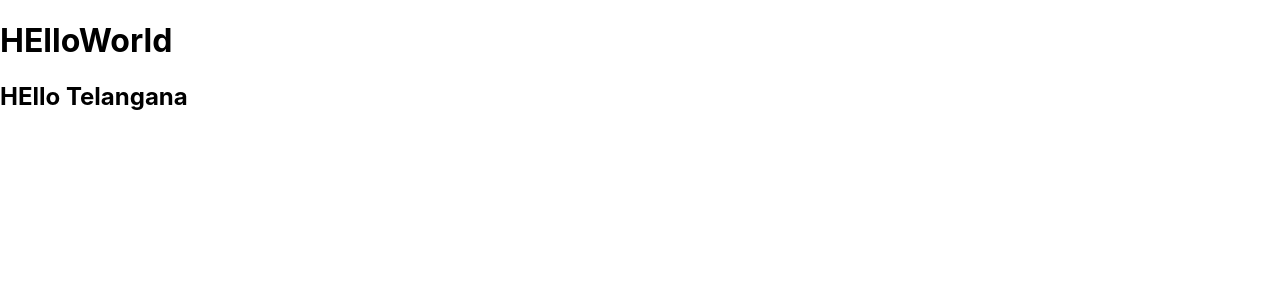
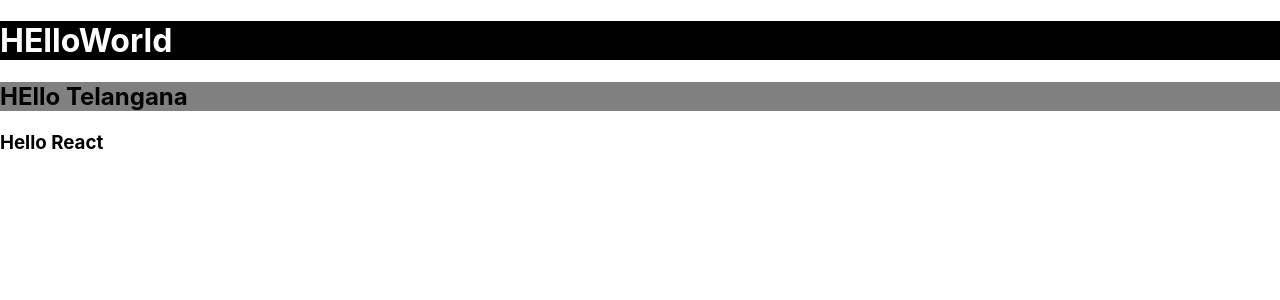
Before and after one commit to Mahender-code/Mahender-react, a React (Create React App) app: page / in a window 1280 px wide. Shown: the top 300 px of the page. Built offline with nearby package versions, Linux system fonts and the light colour scheme.

Commit message:
react-msgg

```diff
--- a/src/App.js
+++ b/src/App.js
@@ -6,6 +6,7 @@
     <div>
       <h1>HElloWorld</h1>
       <h2>HEllo Telangana</h2>
+      <h3>Hello React</h3>
     </div>
   );
 }
--- a/src/index.css
+++ b/src/index.css
@@ -11,3 +11,11 @@
   font-family: source-code-pro, Menlo, Monaco, Consolas, 'Courier New',
     monospace;
 }
+h1{
+  background-color: black;
+  color:white;
+}
+h2{
+  background-color:grey;
+  color:black
+}
```
